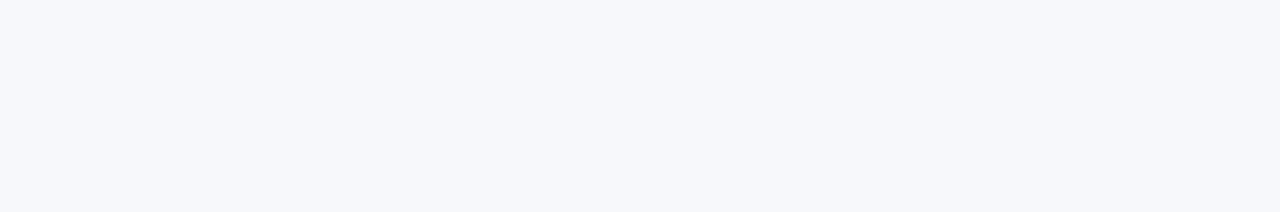
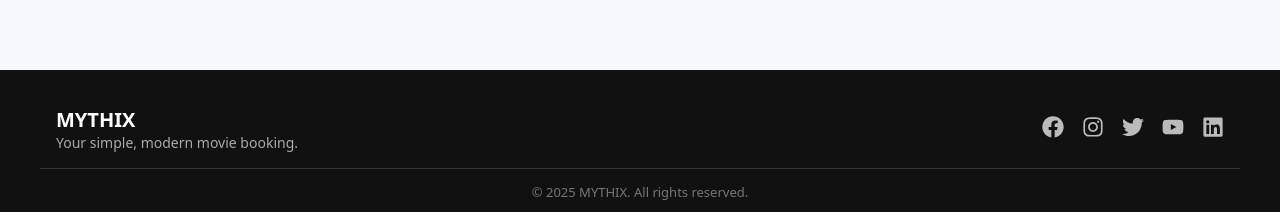
Before and after one commit to aju773/movie-booking-app, a React (Vite) app in the folder client/: page /upcoming in a window 1280 px wide. Shown: the part 635-847 px from the top of the page. Before the commit the page ends 800 px from the top, so only its background shows below. Built offline with nearby package versions, Linux system fonts and the light colour scheme; no server answers.

Commit message:
feat: added footer and some other changes

```diff
--- a/client/src/App.jsx
+++ b/client/src/App.jsx
@@ -4,6 +4,7 @@ import Navbar from './components/Navbar/Navbar'
 import HeroCarousel from './components/HeroCarousel/HeroCarousel'
 import NowPlaying from './Pages/NowPlaying/NowPlaying'
 import Upcoming from './Pages/Upcoming/Upcoming'
+import Footer from './components/Footer/Footer'
 import './App.css'
 
 export default function App() {
@@ -17,6 +18,7 @@ export default function App() {
           <Route path="/upcoming" element={<Upcoming />} />
         </Routes>
       </main>
+      <Footer />
     </div>
   )
 }
--- /dev/null
+++ b/client/src/components/Footer/Footer.css
@@ -0,0 +1,45 @@
+.main-footer {
+  background: #111;
+  color: #ddd;
+  padding-top: 20px;
+}
+
+.footer-top {
+  display: flex;
+  justify-content: space-between;
+  align-items: center;
+  padding: 16px 0;
+}
+
+.footer-brand strong {
+  font-size: 20px;
+  color: #fff;
+}
+
+.footer-brand .muted {
+  font-size: 14px;
+  color: #aaa;
+}
+
+.footer-social {
+  display: flex;
+  gap: 18px;
+}
+
+.footer-social a {
+  font-size: 22px;
+  color: #bbb;
+  transition: color 0.3s ease;
+}
+
+.footer-social a:hover {
+  color: #0077ff; /* highlight color on hover */
+}
+
+.footer-bottom {
+  text-align: center;
+  padding: 14px 0;
+  font-size: 13px;
+  color: #777;
+  border-top: 1px solid #333;
+}
--- /dev/null
+++ b/client/src/components/Footer/Footer.jsx
@@ -0,0 +1,42 @@
+import React from 'react'
+import { FaFacebook, FaTwitter, FaInstagram, FaYoutube, FaLinkedin } from "react-icons/fa";
+import './Footer.css'
+
+export default function Footer() {
+  return (
+    <footer className="main-footer">
+      {/* Top section */}
+      <div className="container footer-top">
+        {/* Left side - brand */}
+        <div className="footer-brand">
+          <strong>MYTHIX</strong>
+          <div className="muted">Your simple, modern movie booking.</div>
+        </div>
+
+        {/* Right side - social icons */}
+        <div className="footer-social">
+          <a href="#" aria-label="Facebook" target="_blank" rel="noopener noreferrer">
+            <FaFacebook />
+          </a>
+          <a href="#" aria-label="Instagram" target="_blank" rel="noopener noreferrer">
+            <FaInstagram />
+          </a>
+          <a href="#" aria-label="Twitter" target="_blank" rel="noopener noreferrer">
+            <FaTwitter />
+          </a>
+          <a href="#" aria-label="YouTube" target="_blank" rel="noopener noreferrer">
+            <FaYoutube />
+          </a>
+          <a href="#" aria-label="LinkedIn" target="_blank" rel="noopener noreferrer">
+            <FaLinkedin />
+          </a>
+        </div>
+      </div>
+
+      {/* Bottom section */}
+      <div className="footer-bottom container">
+        © 2025 MYTHIX. All rights reserved.
+      </div>
+    </footer>
+  )
+}
--- /dev/null
+++ b/client/src/components/Offers/Offers.css
@@ -0,0 +1,5 @@
+.offer{
+  padding: 12px; border-radius: 12px;
+  background: var(--bg-elev-2);
+  border: 1px solid var(--border);
+}
```
Also changed, not shown: client/src/components/Offers/Offers.jsx (added, +7 -0 lines).
